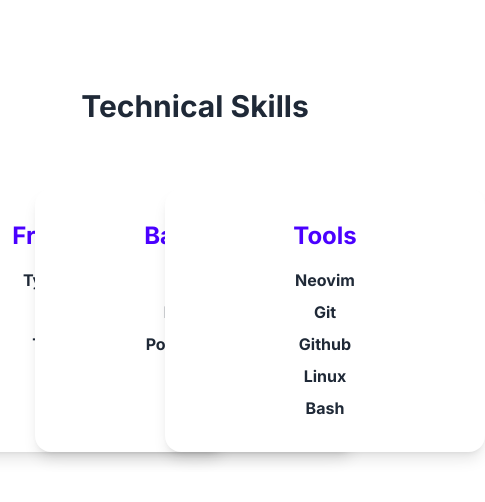
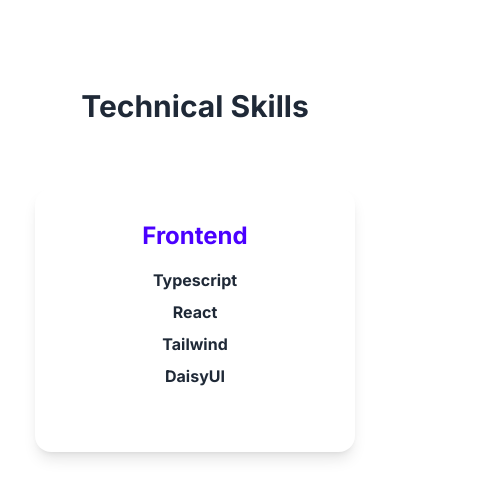
Before and after one commit to bilelhamitouche/portfolio-website, a React (Vite) app: page / in a window 390 px wide. Shown: the part 920-1422 px from the top of the page, 485 px wide, since content can reach past the window. Built offline with nearby package versions, Linux system fonts and the light colour scheme.

Commit message:
made skills section responsive

```diff
--- a/src/components/Skills.tsx
+++ b/src/components/Skills.tsx
@@ -27,7 +27,7 @@
       className="py-28"
       id="skills">
       <h2 className="text-3xl font-bold text-center">Technical Skills</h2>
-      <div className="grid grid-cols-3 grid-rows-1 justify-items-center content-center">
+      <div className="grid grid-rows-3 justify-items-center content-center md:grid-rows-1 lg:grid-cols-3">
         {skills.map((skill, index) => (
           <SkillsCard
             key={index}
```
